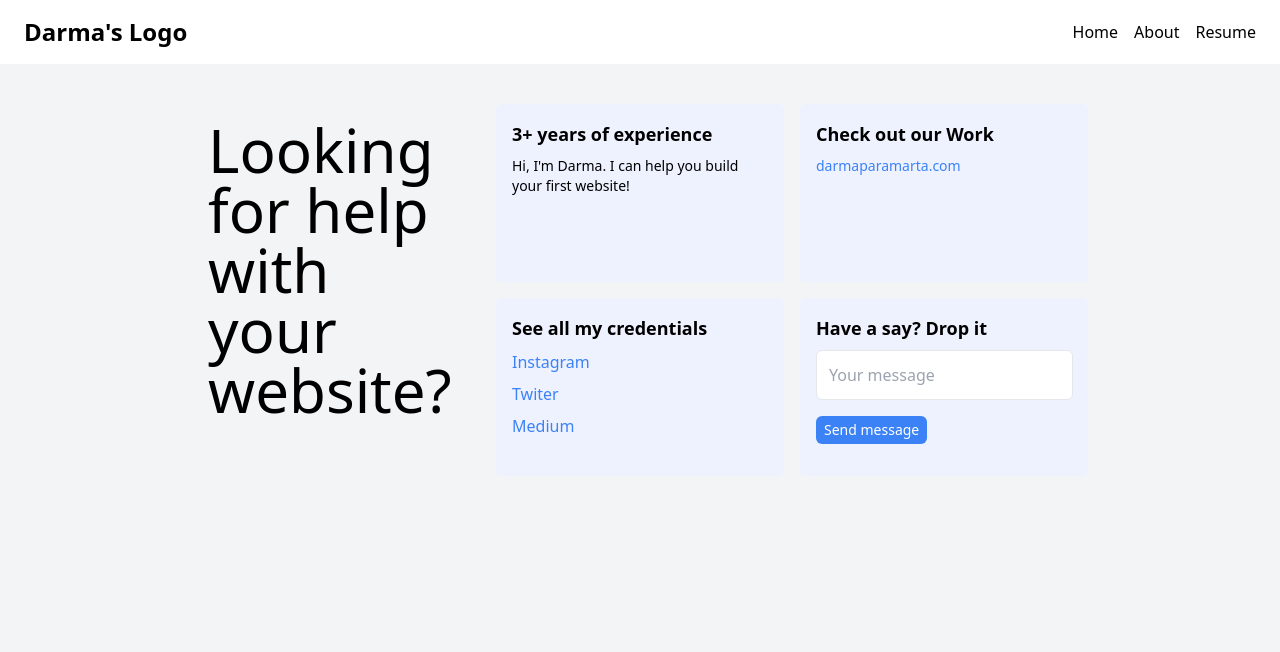
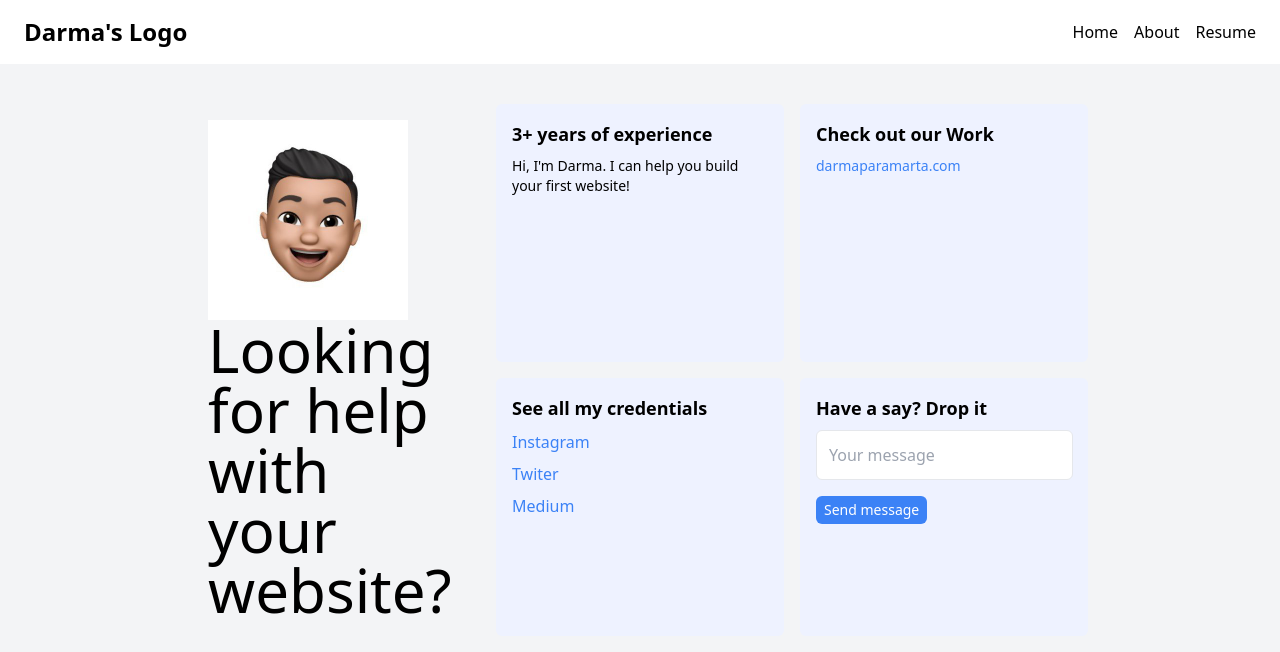
Before and after one commit to darma287/task3, a website built with Vite: page src/index.html in a window 1280 px wide. Built offline with nearby package versions, Linux system fonts and the light colour scheme.

Commit message:
feature: add image

```diff
--- a/src/index.html
+++ b/src/index.html
@@ -32,6 +32,7 @@
     </header>
     <main class="grid grid-cols-1 md:grid-cols-3 gap-4 max-w-4xl mx-auto my-10">
         <div class="md:col-span-1 p-4 rounded-md">
+            <img src="src/public/Darma.jpg" height="200px" width="200px" />
             <h1>Looking for help with your website?</h1>
         </div>
         <div class="md:col-span-2 grid grid-rows-2 gap-4">
```
Also changed, not shown: src/css/global.css, src/public/Darma.jpg (added).
